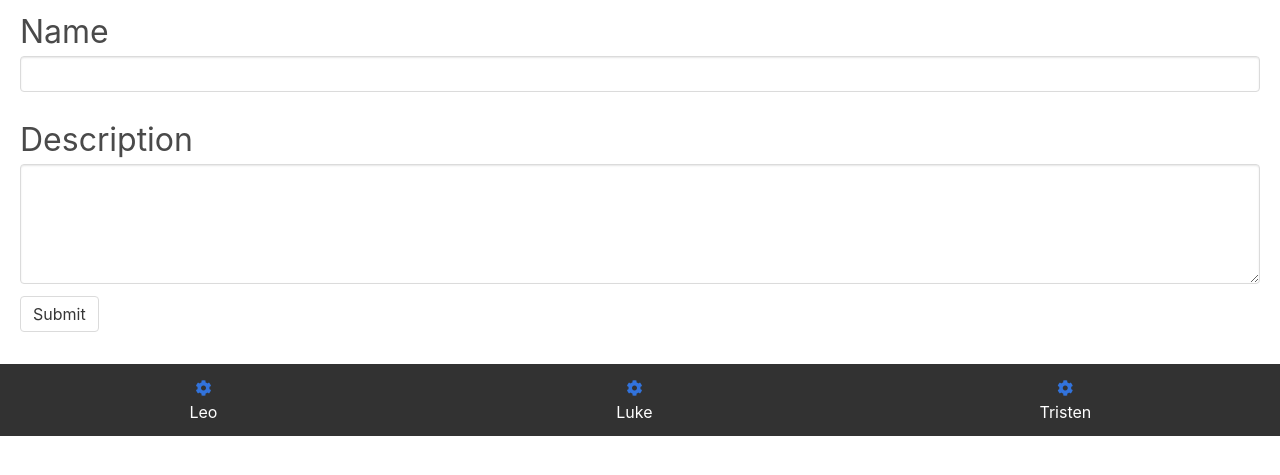
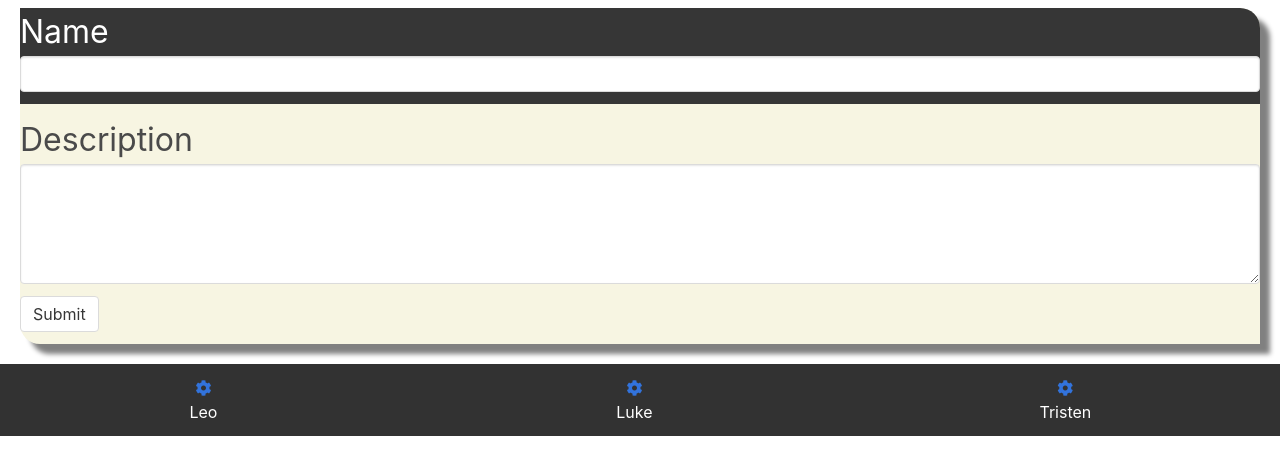
Before and after one commit to LukazDane/Project-3-OhMyQuad, a Python web app: template templates/edit_workout.html in a window 1280 px wide. Shown: the part 48-523 px from the top of the page. Run offline with Jinja, Linux system fonts and the light colour scheme; the template is opened without the code that fills it, so the values that code supplies are empty, except form fields; tables that the repository leaves empty hold one stand-in row (values such as "Sample post"); form fields are guessed from the names that the template uses; some libraries are stand-ins or nearby versions.

Commit message:
editing edit form

```diff
--- a/static/style.css
+++ b/static/style.css
@@ -157,6 +157,13 @@ div.content,
 }
 
 /* End Landing */
+
+/* login form */
+
+/* end login */
+/* register form */
+
+/* end register */
 /* profile  */
 .user {
   border-right: 2px solid #363636;
@@ -185,6 +192,21 @@ div.content,
   background-color: #f7f5e2;
 }
 /* end profile */
+/* edit workout form */
+form.edit-workout {
+  background-color: #f7f5e2;
+  border-radius: 0 20px 0 20px;
+  margin-bottom: 2rem;
+  box-shadow: 10px 10px 5px grey;
+  height: auto;
+}
+
+div.edit-workout-name {
+  border-radius: 0 20px 0 0;
+  background-color: #363636;
+  color: white;
+}
+/* end edit workout */
 /* About */
 img.about-img {
   border-radius: 50%;
--- a/templates/add.html
+++ /dev/null
@@ -1,4 +0,0 @@
-{% extends 'workout.html' %} {% block title %} Add a new workout {% endblock %}
-{% block footer %}
-{{ super() }}
-{% endblock %}
--- a/templates/edit_workout.html
+++ b/templates/edit_workout.html
@@ -1,11 +1,11 @@
 {% extends "layout.html" %} {% block body %}
-<form method="POST" action="" class="form">
+<form method="POST" action="" class="form edit-workout">
   {{ form.hidden_tag() }}
-  <div class="field">
+  <div class="field edit-workout-name">
     {{ form.name.label }}
     {{ form.name(class_="input") }}
   </div>
-        <div class="field">
+  <div class="field edit-workout-desc">
     {{ form.description.label }}
     {{ form.description(class_="textarea") }}
   </div>
```
Also changed, not shown: templates/edit.html (deleted, +0 -12 lines), ohmyquad.db. Lines whose indentation alone changed are shown as unchanged.
